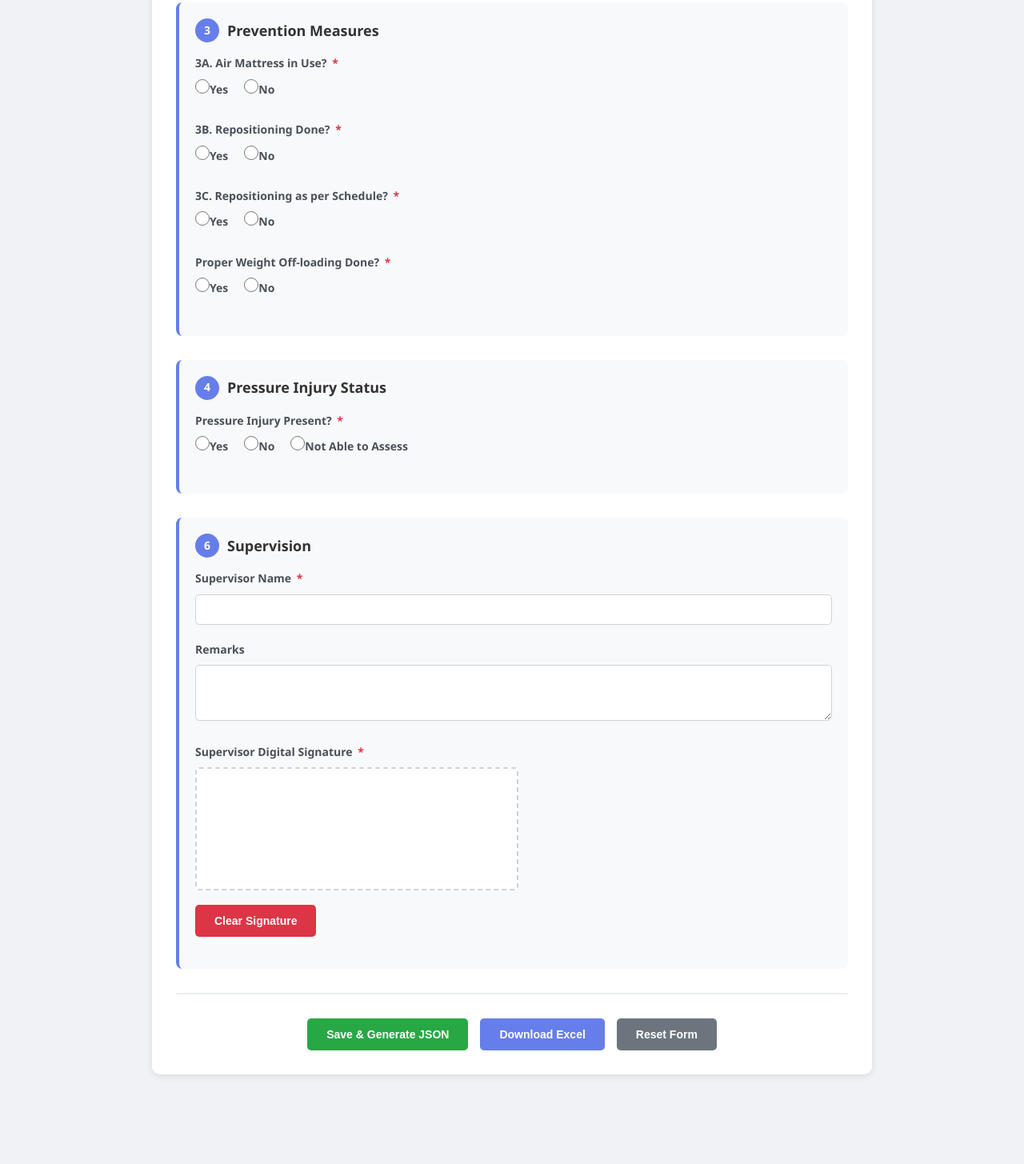
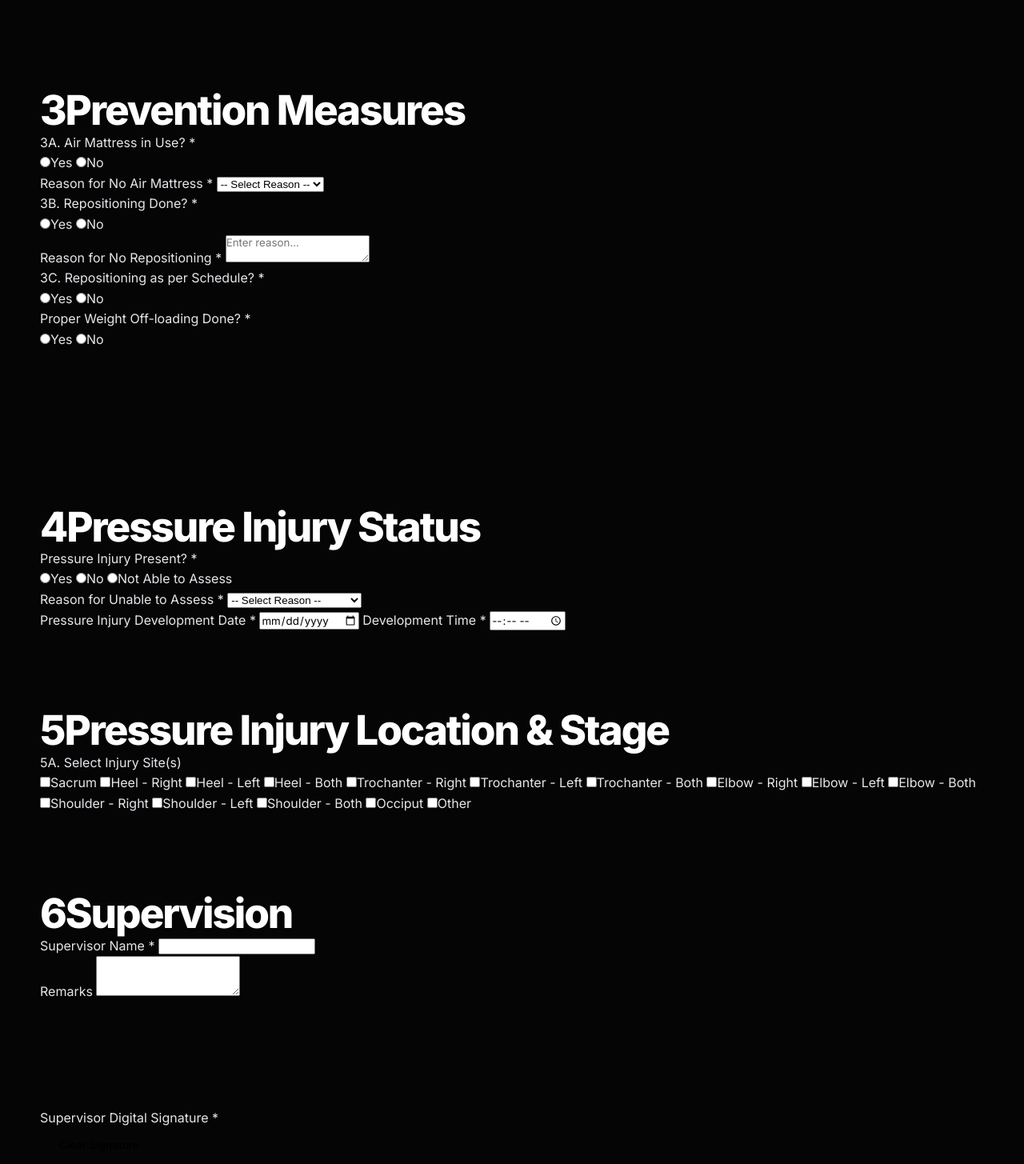
Before and after one commit to yashramawat/bedsore, a plain HTML site: page PRESSUREULCER.html in a window 1280 px wide. Shown: the part 962-2417 px from the top of the page at 80% size. Before the commit the page ends 2325 px from the top, so only its background shows below. Drawn offline with Linux system fonts and the light colour scheme.

Commit message:
Replace global styles with provided Phase 1 design system

```diff
--- a/PRESSUREULCER.html
+++ b/PRESSUREULCER.html
@@ -5,58 +5,184 @@
     <meta name="viewport" content="width=device-width, initial-scale=1.0">
     <title>ICU Pressure Injury Assessment Tool</title>
     <style>
-        * { margin: 0; padding: 0; box-sizing: border-box; }
-        body { font-family: 'Segoe UI', Tahoma, Geneva, Verdana, sans-serif; background: #f0f2f5; padding: 20px; line-height: 1.6; }
-        .container { max-width: 900px; margin: 0 auto; background: #fff; border-radius: 10px; box-shadow: 0 2px 10px rgba(0,0,0,0.1); overflow: hidden; }
-        .header { background: linear-gradient(135deg,#667eea 0%,#764ba2 100%); color:#fff; padding:25px; text-align:center; }
-        .header h1 { font-size:24px; margin-bottom:5px; }
-        .header p { font-size:14px; opacity:0.9; }
-        .form-container { padding:30px; }
-        .section { margin-bottom:30px; padding:20px; border-radius:8px; background:#f8f9fa; border-left:4px solid #667eea; }
-        .section.risk-high { border-left-color:#dc3545; background:#fff5f5; }
-        .section.risk-moderate { border-left-color:#fd7e14; background:#fff8f0; }
-        .section.risk-low { border-left-color:#28a745; background:#f0fff4; }
-        .section-title { font-size:18px; font-weight:600; color:#333; margin-bottom:15px; display:flex; align-items:center; }
-        .section-title span { background:#667eea; color:#fff; width:30px; height:30px; border-radius:50%; display:flex; align-items:center; justify-content:center; margin-right:10px; font-size:14px; }
-        .form-group { margin-bottom:20px; }
-        .form-group label { display:block; font-weight:600; color:#495057; margin-bottom:8px; font-size:14px; }
-        .required { color:#dc3545; margin-left:3px; }
-        .form-group input[type=text],
-        .form-group input[type=date],
-        .form-group input[type=time],
-        .form-group select,
-        .form-group textarea { width:100%; padding:10px 12px; border:1px solid #ced4da; border-radius:5px; font-size:14px; transition:border-color .3s; }
-        .form-group input:focus,
-        .form-group select:focus,
-        .form-group textarea:focus { outline:none; border-color:#667eea; box-shadow:0 0 0 3px rgba(102,126,234,.1); }
-        .radio-group,.checkbox-group { display:flex; gap:20px; flex-wrap:wrap; }
-        .radio-option,.checkbox-option { display:flex; align-items:center; gap:8px; cursor:pointer; }
-        .radio-option input[type=radio],
-        .checkbox-option input[type=checkbox] { width:18px; height:18px; cursor:pointer; }
-        .conditional-field { display:none; margin-top:15px; padding:15px; background:#fff; border-radius:5px; border:1px solid #e9ecef; }
-        .injury-sites { display:none; margin-top:20px; padding:20px; background:#fff; border-radius:8px; border:2px solid #667eea; }
-        .site-staging { margin-top:15px; padding:15px; background:#f8f9fa; border-radius:5px; border-left:3px solid #fd7e14; }
-        .site-staging h4 { color:#495057; margin-bottom:10px; font-size:15px; }
-        .stage-options { display:grid; grid-template-columns:repeat(auto-fit,minmax(150px,1fr)); gap:10px; }
-        .signature-pad { border:2px dashed #ced4da; border-radius:5px; background:#fff; cursor:crosshair; touch-action:none; }
-        .signature-controls { margin-top:10px; display:flex; gap:10px; }
-        .btn { padding:12px 24px; border:none; border-radius:5px; font-size:14px; font-weight:600; cursor:pointer; transition:all .3s; }
-        .btn-primary { background:#667eea; color:#fff; }
-        .btn-primary:hover { background:#5568d3; transform:translateY(-2px); box-shadow:0 4px 8px rgba(102,126,234,.3); }
-        .btn-secondary { background:#6c757d; color:#fff; }
-        .btn-secondary:hover { background:#5a6268; }
-        .btn-danger { background:#dc3545; color:#fff; }
-        .btn-success { background:#28a745; color:#fff; }
-        .btn-success:hover { background:#218838; }
-        .action-buttons { display:flex; gap:15px; justify-content:center; margin-top:30px; padding-top:30px; border-top:2px solid #e9ecef; }
-        .json-output { display:none; margin-top:20px; padding:20px; background:#282c34; color:#abb2bf; border-radius:8px; font-family:'Courier New',monospace; font-size:12px; max-height:400px; overflow-y:auto; }
-        .grid-2 { display:grid; grid-template-columns:repeat(auto-fit,minmax(250px,1fr)); gap:20px; }
-        .risk-indicator { padding:10px; border-radius:5px; text-align:center; font-weight:600; margin-top:10px; display:none; }
-        .risk-high-indicator { background:#dc3545; color:#fff; border:3px solid #c82333; }
-        .risk-moderate-indicator { background:#fd7e14; color:#fff; border:3px solid #e96b00; }
-        .risk-low-indicator { background:#28a745; color:#fff; border:3px solid #1e7e34; }
-        @media (max-width:768px){ body{padding:10px;} .form-container{padding:20px;} .section{padding:15px;} .grid-2{grid-template-columns:1fr;} .action-buttons{flex-direction:column;} .btn{width:100%;} }
-    </style>
+
+/* ================================
+   ANIL SHARMA PHOTOGRAPHY
+   Phase 1: Global Design System
+================================ */
+
+/* Google Fonts */
+@import url('https://fonts.googleapis.com/css2?family=Inter:wght@400;500;600;700;800&family=Lora:wght@400;500;600&display=swap');
+
+:root {
+  /* Colors */
+  --color-black: #050505;
+  --color-dark: #0b0f14;
+  --color-slate: #121820;
+  --color-slate-light: #1d2630;
+
+  --color-white: #ffffff;
+  --color-muted: #b8c0cc;
+  --color-soft: #e5e7eb;
+
+  --color-accent: #d6a44f;
+  --color-accent-dark: #9f7330;
+
+  --color-overlay: rgba(0, 0, 0, 0.55);
+  --color-glass: rgba(10, 15, 20, 0.72);
+
+  /* Typography */
+  --font-heading: 'Inter', sans-serif;
+  --font-body: 'Inter', sans-serif;
+  --font-serif: 'Lora', serif;
+
+  /* Spacing */
+  --container-width: 1180px;
+  --section-padding: 96px;
+  --section-padding-mobile: 64px;
+
+  /* Effects */
+  --transition-fast: 0.25s ease;
+  --transition-medium: 0.45s ease;
+  --radius-small: 8px;
+  --radius-medium: 16px;
+  --radius-large: 28px;
+
+  --shadow-soft: 0 20px 60px rgba(0, 0, 0, 0.35);
+}
+
+/* Reset */
+*,
+*::before,
+*::after {
+  box-sizing: border-box;
+  margin: 0;
+  padding: 0;
+}
+
+html {
+  scroll-behavior: smooth;
+  font-size: 16px;
+}
+
+body {
+  min-height: 100vh;
+  background: var(--color-black);
+  color: var(--color-soft);
+  font-family: var(--font-body);
+  line-height: 1.6;
+  overflow-x: hidden;
+}
+
+/* Global Elements */
+img {
+  max-width: 100%;
+  display: block;
+}
+
+a {
+  color: inherit;
+  text-decoration: none;
+}
+
+button,
+input,
+textarea {
+  font-family: inherit;
+}
+
+button {
+  cursor: pointer;
+  border: none;
+  background: none;
+}
+
+ul {
+  list-style: none;
+}
+
+/* Reusable Layout */
+.container {
+  width: min(100% - 32px, var(--container-width));
+  margin-inline: auto;
+}
+
+.section {
+  padding-block: var(--section-padding);
+}
+
+.section-title {
+  font-family: var(--font-heading);
+  font-size: clamp(2rem, 4vw, 4rem);
+  font-weight: 800;
+  line-height: 1.1;
+  letter-spacing: -0.04em;
+  color: var(--color-white);
+}
+
+.section-subtitle {
+  max-width: 680px;
+  margin-top: 16px;
+  color: var(--color-muted);
+  font-size: 1rem;
+}
+
+/* Buttons */
+.btn {
+  display: inline-flex;
+  align-items: center;
+  justify-content: center;
+  padding: 13px 24px;
+  border-radius: 999px;
+  font-weight: 600;
+  transition: var(--transition-fast);
+}
+
+.btn-primary {
+  background: var(--color-accent);
+  color: var(--color-black);
+}
+
+.btn-primary:hover {
+  background: var(--color-white);
+}
+
+.btn-outline {
+  border: 1px solid rgba(255, 255, 255, 0.25);
+  color: var(--color-white);
+}
+
+.btn-outline:hover {
+  border-color: var(--color-accent);
+  color: var(--color-accent);
+}
+
+/* Text Helpers */
+.serif-text {
+  font-family: var(--font-serif);
+}
+
+.muted-text {
+  color: var(--color-muted);
+}
+
+/* Selection */
+::selection {
+  background: var(--color-accent);
+  color: var(--color-black);
+}
+
+/* Basic Responsive Foundation */
+@media (max-width: 768px) {
+  .section {
+    padding-block: var(--section-padding-mobile);
+  }
+
+  .container {
+    width: min(100% - 24px, var(--container-width));
+  }
+}
+</style>
 </head>
 <body>
 <div class="container">
```
